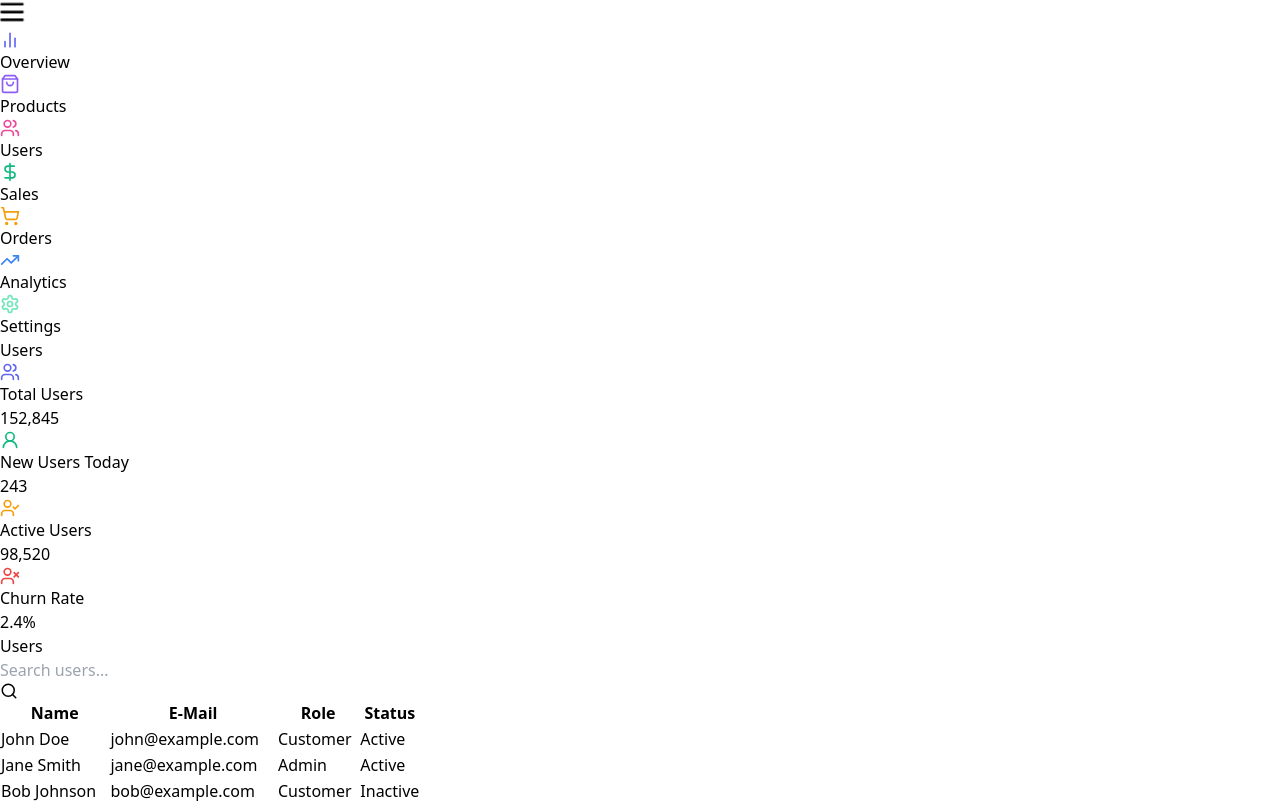
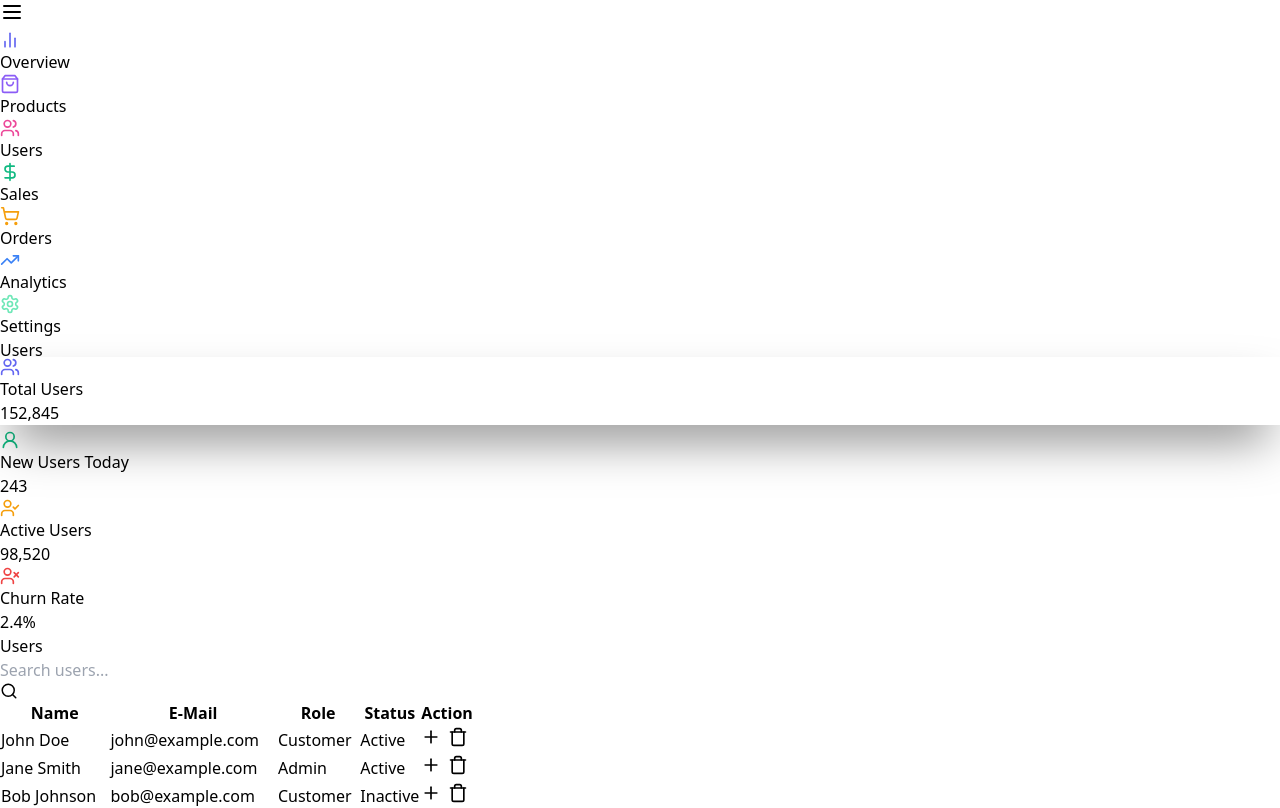
Before and after one commit to PranavJAIN12/react_admin_dashboard, a React (Vite) app: page /users in a window 1280 px wide. Shown: the top 808 px of the page. Built offline with nearby package versions, Linux system fonts and the light colour scheme.

Commit message:
supabase added

```diff
--- a/package.json
+++ b/package.json
@@ -10,6 +10,7 @@
     "preview": "vite preview"
   },
   "dependencies": {
+    "@supabase/supabase-js": "^2.45.4",
     "framer-motion": "^11.9.0",
     "lucide-react": "^0.446.0",
     "react": "^18.3.1",
--- /dev/null
+++ b/src/pages/Client.jsx
@@ -0,0 +1,6 @@
+
+import { createClient } from '@supabase/supabase-js'
+
+const supabaseUrl = 'https://tqoxkvbrrkncpuydywkp.supabase.co'
+const supabaseKey = "eyJhbGciOiJIUzI1NiIsInR5cCI6IkpXVCJ9.eyJpc3MiOiJzdXBhYmFzZSIsInJlZiI6InRxb3hrdmJycmtuY3B1eWR5d2twIiwicm9sZSI6ImFub24iLCJpYXQiOjE3MjY3NjI5NzEsImV4cCI6MjA0MjMzODk3MX0.pKfOxYhql32CxyDu09H2WWwULlTG9huo04998si1kSM"
+export const supabase = createClient(supabaseUrl, supabaseKey)
--- a/src/pages/Product.jsx
+++ b/src/pages/Product.jsx
@@ -1,10 +1,11 @@
 import Header from "../components/Header";
-import { motion } from "framer-motion";
+import {  motion } from "framer-motion";
 import Stats from "../components/Stats";
-import { Zap, User, Box, GitGraphIcon, Search } from "lucide-react";
+import { Zap, User, Box, GitGraphIcon, Search, Plus, Trash } from "lucide-react";
 import { useState } from "react";
 import SalesTrend from "../components/products/SalesTrend";
 import CategoryDistribution from "../components/overview/CategoryDistribution";
+import { supabase } from "./Client";
 
 const PRODUCT_DATA = [
 	{ id: 1, name: "Wireless Earbuds", category: "Electronics", price: 59.99, stock: 143, sales: 1200 },
@@ -18,11 +19,53 @@ const Product = () => {
   const [searchTerm, setSearchTerm] = useState("");
   const [tableData, setTableData] = useState(PRODUCT_DATA);
 
+  const addProduct=async(user)=>{
+    // const userData = {
+    //   name: user.name,
+    //   category:user.category,
+    //   price:user.price,
+    //   stock:user.stock,
+    //   sales:user.sales
+
+    // };
+
+    try {
+      const { data, error } = await supabase
+      .from('Product-Dashboard')
+      .insert([user])
+      .select();
+    if (error) {
+      console.error('Error adding user:', error);
+    } else {
+      console.log('User added successfully:', data);
+    }
+      // console.log("added")
+    } catch (error) {
+      console.log("error:", error)
+    }
+  }
+  const deleteProduct = async (productId) => {
+    try {
+      const { data, error } = await supabase
+        .from('Product-Dashboard')
+        .delete()
+        .eq('id', productId);
+
+      if (error) {
+        console.error("Error deleting product:", error);
+      } else {
+        console.log("Product deleted successfully:", data);
+      }
+    } catch (error) {
+      console.error("Error in deleteProduct:", error);
+    }
+  };
+
   const handleSearch = (e) => {
     const term = e.target.value.toLowerCase().trim();
     setSearchTerm(term);
 
-    // Filter product data based on the search term
+
     const filtered = PRODUCT_DATA.filter(
       (product) =>
         product.name.toLowerCase().includes(term) ||
@@ -74,6 +117,7 @@ const Product = () => {
                 <th className="px-6 py-3 text-left text-xs font-medium text-gray-400 uppercase tracking-wider">Price</th>
                 <th className="px-6 py-3 text-left text-xs font-medium text-gray-400 uppercase tracking-wider">Stock</th>
                 <th className="px-6 py-3 text-left text-xs font-medium text-gray-400 uppercase tracking-wider">Sales</th>
+                <th className="px-6 py-3 text-xs font-medium text-gray-400 uppercase tracking-wider text-center" colSpan={2}>Actions</th>
               </tr>
             </thead>
             <tbody className="divide-y divide-gray-700">
@@ -94,6 +138,16 @@ const Product = () => {
                   <td className="px-6 py-4 whitespace-nowrap text-sm text-gray-300">
                     {element.sales}
                   </td>
+                  <td className="px-6 py-4 whitespace-nowrap text-sm text-gray-300">
+                  <button className="text-green-500 hover:text-green-400" onClick={() => addProduct(element)}>
+  <Plus size={20} />
+</button>
+                  </td>
+                  <td className="px-6 py-4 whitespace-nowrap text-sm text-gray-300">
+                  <button className="text-red-500 hover:text-red-400" onClick={() => deleteProduct(element.id)}>
+  <Trash size={20} />
+</button>
+                  </td>
                 </tr>
               ))}
             </tbody>
--- a/src/pages/Users.jsx
+++ b/src/pages/Users.jsx
@@ -1,10 +1,11 @@
 import { motion } from "framer-motion";
 import Header from "../components/Header";
 import Stats from "../components/Stats";
-import { Search, User2, UserCheck, UsersIcon, UserX } from "lucide-react";
+import { Plus, Search, Trash, User2, UserCheck, UsersIcon, UserX } from "lucide-react";
 import SalesOverviewChart from "../components/overview/SalesOverviewChart";
 import UserActivityHeatMap from "../components/Users/UserActivityHeatMap";
 import { useState, useEffect } from "react";
+import { supabase } from "./Client";
 
 const userData = [
   {
@@ -53,6 +54,42 @@ const userStats = {
 const Users = () => {
   const [searchTerm, setSearchTerm] = useState("");
   const [filteredData, setFilteredData] = useState(userData);
+
+  const addUser=async(user)=>{
+    try {
+        const {data, error} = await supabase
+        .from("Users-Dashboard")
+        .insert([user])
+        .select();
+        if(error){
+            console.error("error inserting user", error);
+        }
+        else{
+            console.log("user added ", data)
+        }
+
+    } catch (error) {
+        console.log("error", error)
+
+    }
+  }
+  const deleteUser=async(userId)=>{
+    try {
+        const {data, error} = await supabase
+        .from("Users-Dashboard")
+        .delete()
+        .eq("id", userId)
+        if(error){
+            console.error("error deleting user", error);
+        }
+        else{
+            console.log("user deleted ", data)
+        }
+
+    } catch (error) {
+        console.log("error", error)
+    }
+  }
 
   useEffect(() => {
     const filtered = userData.filter((user) =>
@@ -144,6 +181,9 @@ const Users = () => {
 					<th className="px-6 py-3 text-left text-xs font-medium text-gray-400 uppercase tracking-wider">
 						Status
 					</th>
+                    <th className="px-6 py-3 text-center text-xs font-medium text-gray-400 uppercase tracking-wider" colSpan={2}>
+						Action
+					</th>
 				</tr>
 			</thead>
 			<tbody className="divide-y divide-gray-700">
@@ -164,6 +204,12 @@ const Users = () => {
 						<td className="px-6 py-4 whitespace-nowrap text-sm text-gray-300">
 							{user.status}
 						</td>
+                        <td className="px-6 py-4 whitespace-nowrap text-sm text-gray-300"><button className="text-green-500 hover:text-green-400" onClick={() => addUser(user)}>
+  <Plus size={20} />
+</button></td>
+<td><button className="text-red-500 hover:text-red-400" onClick={() => deleteUser(user.id)}>
+  <Trash size={20} />
+</button></td>
 					</tr>
 				))}
 			</tbody>
```
Also changed, not shown: 1 other file (tests, documents, lock files or other folders).
